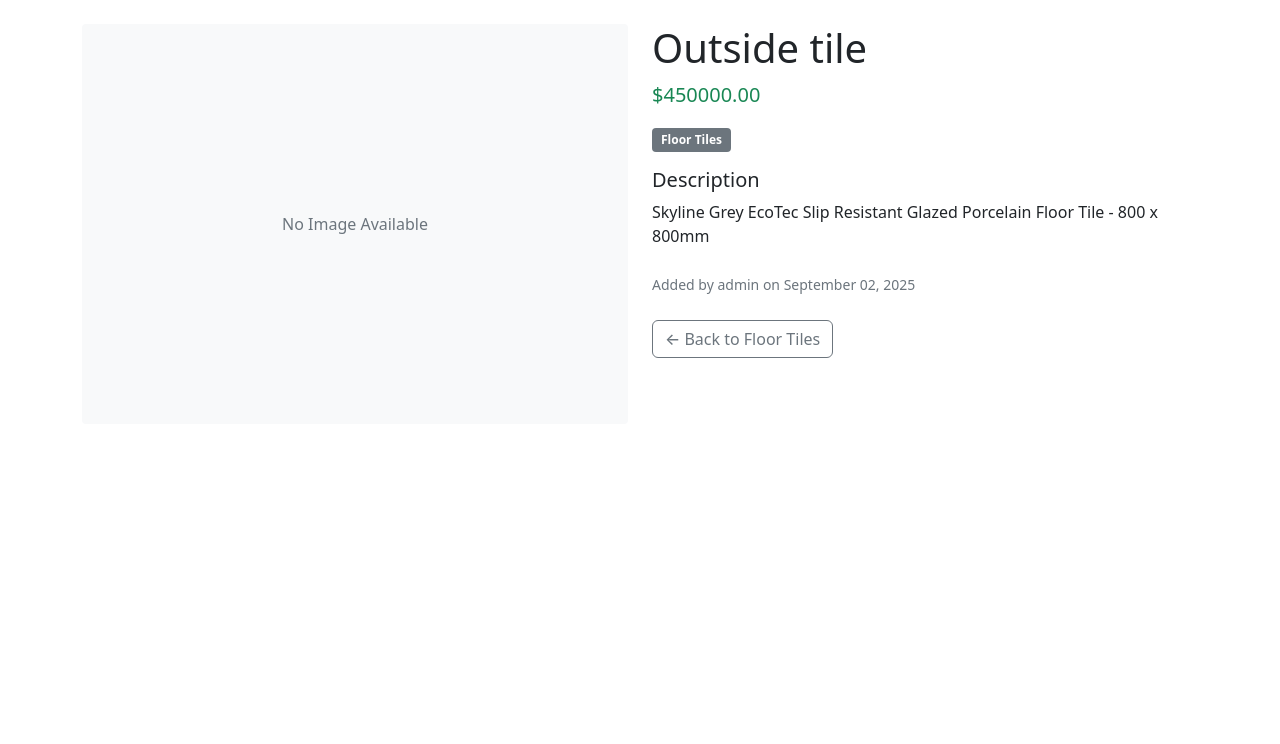
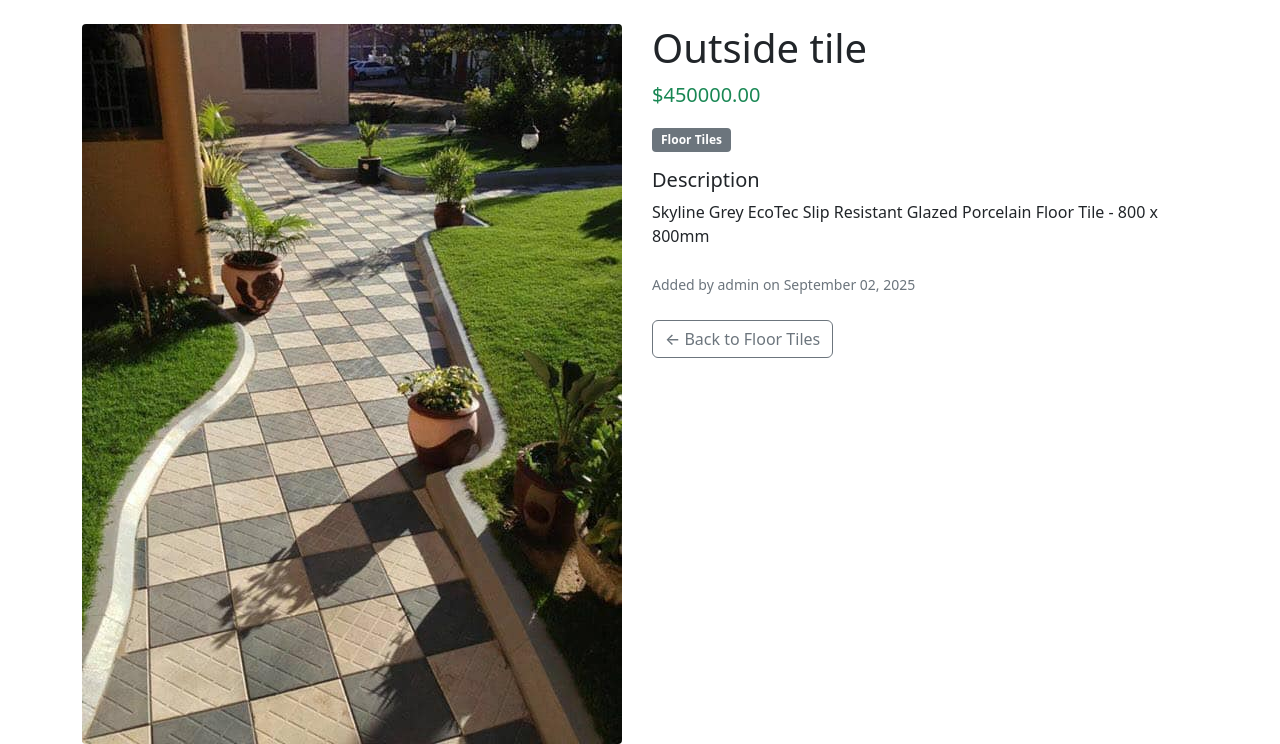
Before and after one commit to snavid/Stumartcot-Construction, a Flask app: page /product/1 in a window 1280 px wide. Shown: the part 62-806 px from the top of the page. Before the commit the page ends 420 px from the top, so only its background shows below. Run offline with Flask 3, Linux system fonts and the light colour scheme; data comes from the database, SQL or seed files in the repository; parts of the project's set-up code (start-up, migrations or seed data) failed here and were passed over; some libraries are stand-ins or nearby versions.

Commit message:
updated products

```diff
--- a/website/templates/product_detail.html
+++ b/website/templates/product_detail.html
@@ -4,8 +4,8 @@
 {% block content %}
 <div class="row">
     <div class="col-md-6">
-        {% if product.image %}
-            <img src="{{ url_for('static', filename='uploads/' + product.image) }}" class="img-fluid rounded">
+        {% if product.images %}
+            <img src="{{ url_for('static', filename='uploads/' + product.images[0].image) }}" class="img-fluid rounded">
         {% else %}
             <div class="bg-light rounded d-flex align-items-center justify-content-center" style="height: 400px;">
                 <span class="text-muted">No Image Available</span>
```
